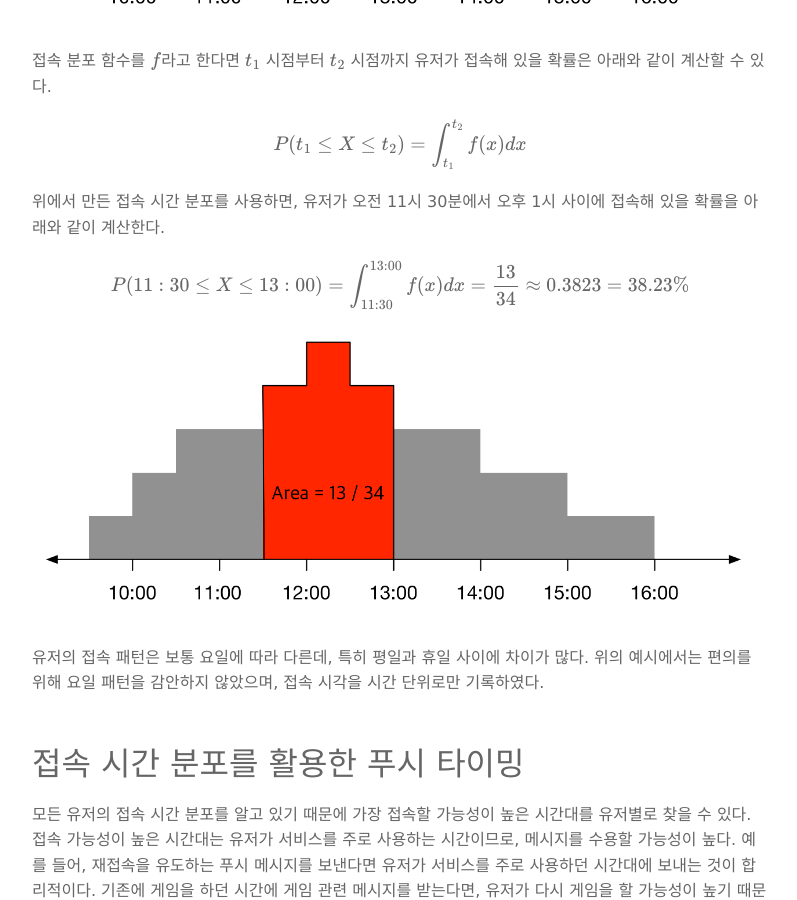
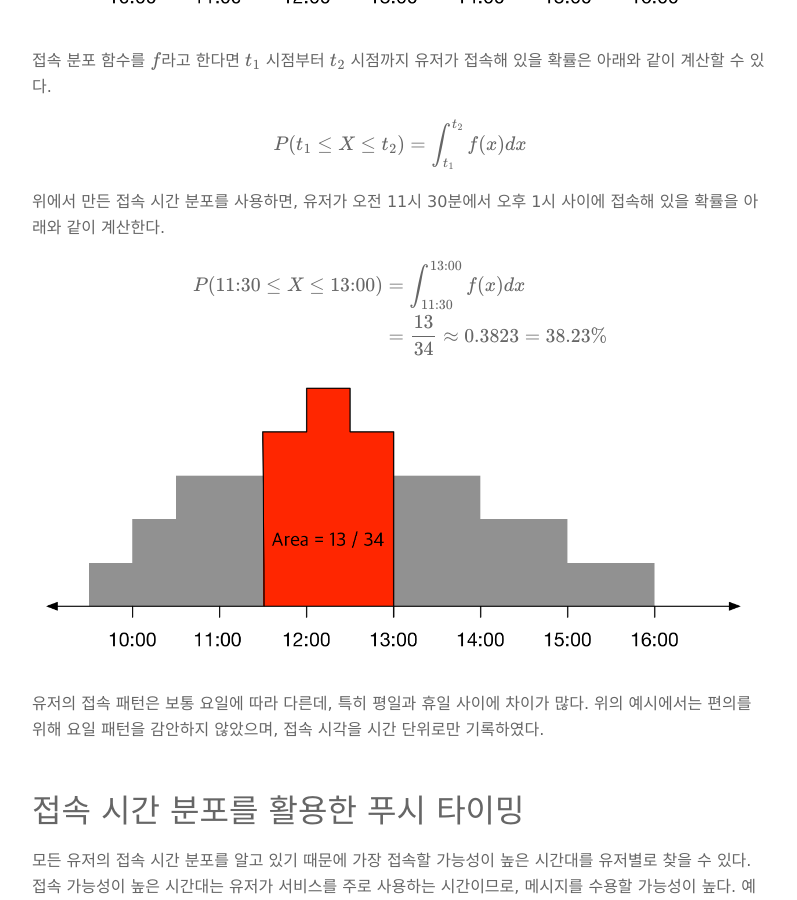
Before and after one commit to boxnwhiskr/boxnwhiskr.github.io, a Jekyll site: the page built from _posts/2015-02-27-right_timing_to_push_messages.markdown, in a window 1280 px wide and 900 px high, scrolled down 3186 px. Shown: the whole window, without its empty margins (240-1037 px from the left). Built offline with Jekyll 4.4.1, drawn with Linux system fonts in a browser that asks for light colours; nearby versions of some CDN libraries; some web fonts are replaced; formulas are drawn with MathJax 3.

Commit message:
Polish math expression

```diff
--- a/_posts/2015-02-27-right_timing_to_push_messages.markdown
+++ b/_posts/2015-02-27-right_timing_to_push_messages.markdown
@@ -65,7 +65,10 @@ $$ P(t_1 \le X \le t_2) = \int_{t_1}^{t_2}f(x)dx$$
 
 위에서 만든 접속 시간 분포를 사용하면, 유저가 오전 11시 30분에서 오후 1시 사이에 접속해 있을 확률을 아래와 같이 계산한다.
 
-$$ P(11:30 \le X \le 13:00) = \int_{11:30}^{13:00}f(x)dx = \frac{13}{34} \approx 0.3823 = 38.23\% $$
+$$ \begin{align}
+P(11\text{:}30 \le X \le 13\text{:}00) & = \int_{11\text{:}30}^{13\text{:}00}f(x)dx \\
+& = \frac{13}{34} \approx 0.3823 = 38.23\%
+\end{align}$$
 
 ![session_bar5](/img/posts/2015-02-27-right_timing_to_push_messages/session_bar5.png)
 
```
